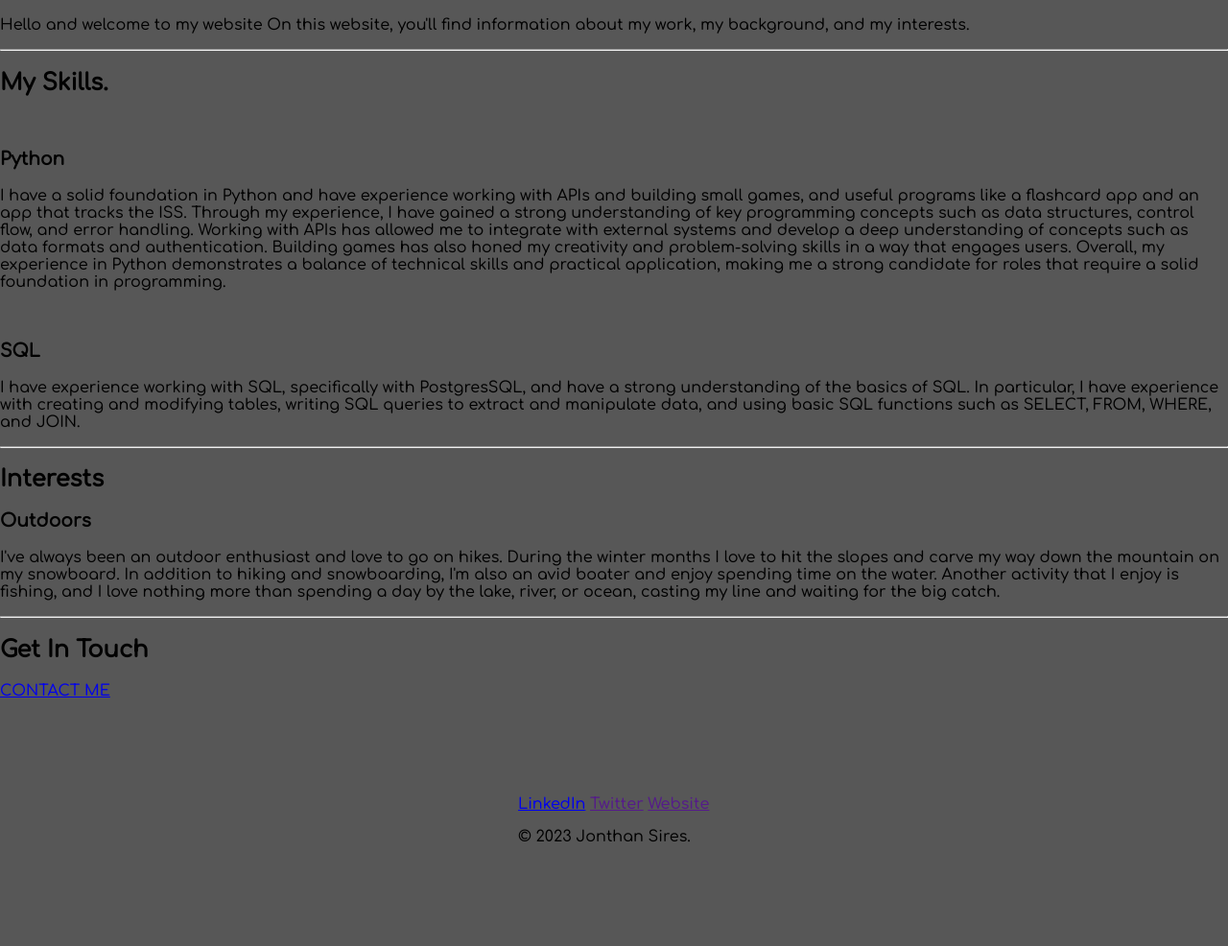
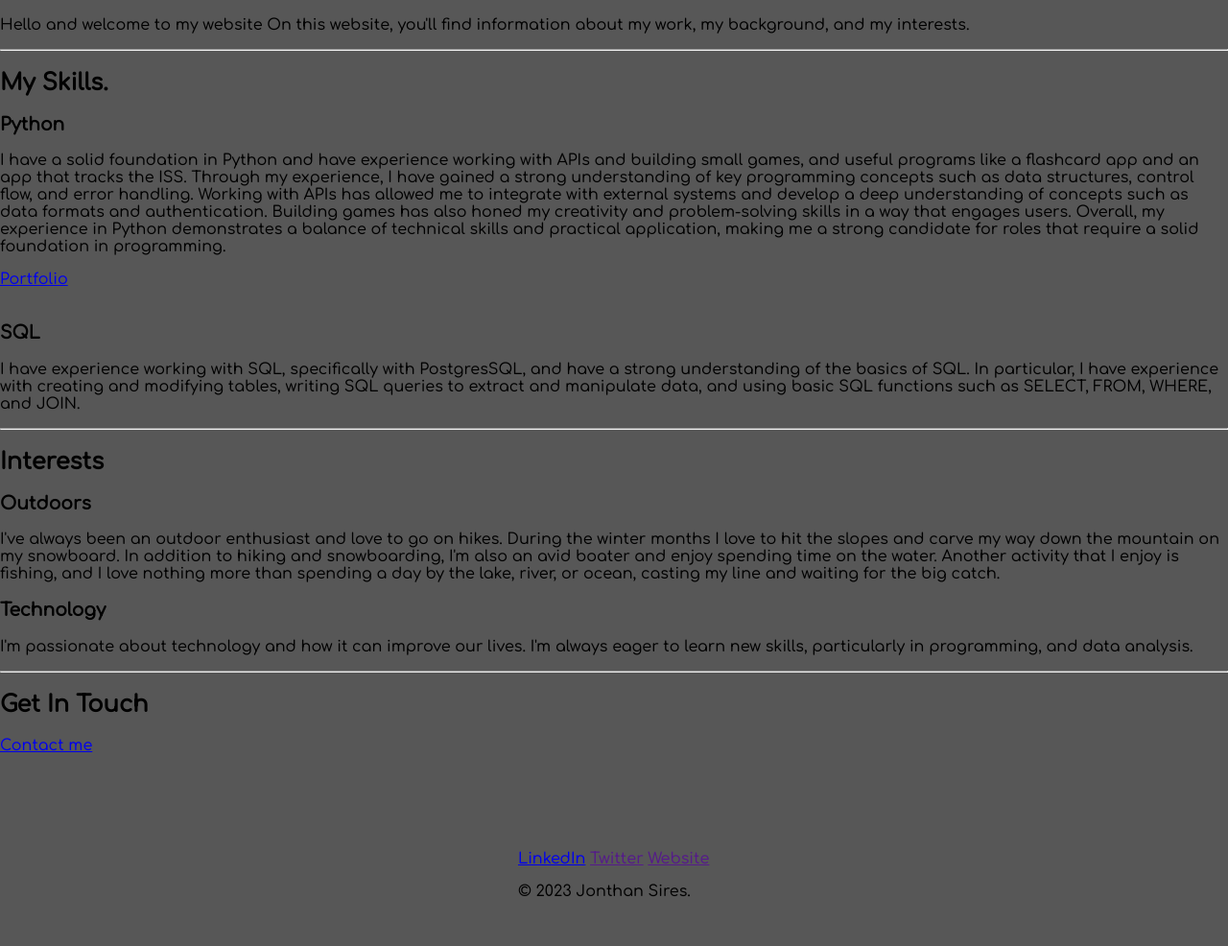
Before and after one commit to Jonathansires/website, a plain HTML site: page index.html in a window 1280 px wide. Shown: the part 568-1554 px from the top of the page at 96% size. Drawn offline with Linux system fonts and the light colour scheme.

Commit message:
Update index.html

```diff
--- a/index.html
+++ b/index.html
@@ -31,15 +31,19 @@
             <hr>
             <div class="skills">
               <h2>My Skills.</h2>
-              <div class="skill-row">
-                <img class="" src="" alt="">
                 <h3>Python</h3>
                 <p>I have a solid foundation in Python and have experience working with APIs and building small games, and useful programs like a flashcard app and an app that tracks the ISS. Through my experience, I have gained a strong understanding of key programming concepts such as data structures, control flow, and error handling. Working with APIs has allowed me to integrate with external systems and develop a deep understanding of concepts such as data formats and authentication. Building games has also honed my creativity and problem-solving skills in a way that engages users. Overall, my experience in Python demonstrates a balance of technical skills and practical application, making me a strong candidate for roles that require a solid foundation in programming.</p>
+                <a class="btn" href="https://github.com/Jonathansires?tab=repositories">Portfolio</a>
               </div>
               <div class="skill-row">
                 <img class="" src="" alt="">
                 <h3>SQL</h3>
-                <p>I have experience working with SQL, specifically with PostgresSQL, and have a strong understanding of the basics of SQL. In particular, I have experience with creating and modifying tables, writing SQL queries to extract and manipulate data, and using basic SQL functions such as SELECT, FROM, WHERE, and JOIN.</p>
+                <p>I have experience working with SQL, specifically with PostgresSQL,
+                  and have a strong understanding of the basics of SQL. In particular,
+                  I have experience with creating and modifying tables, writing SQL queries
+                  to extract and manipulate data, and using basic SQL functions such as SELECT,
+                  FROM, WHERE, and JOIN.</p>
+
               </div>
             </div>
             <hr>
@@ -47,9 +51,12 @@
               <h2>Interests</h2>
               <h3>Outdoors</h3>
               <p>I've always been an outdoor enthusiast and love to go on hikes. During the winter months I love to hit the slopes and carve my way down the mountain on my snowboard. In addition to hiking and snowboarding, I'm also an avid boater and enjoy spending time on the water.  Another activity that I enjoy is fishing, and I love nothing more than spending a day by the lake, river, or ocean, casting my line and waiting for the big catch. </p>
+              <h3>Technology</h3>
+              <p>I'm passionate about technology and how it can improve our lives. I'm always eager to learn new skills, particularly in programming, and data analysis.  </p>
               <hr>
               <h2>Get In Touch</h2>
-              <a class="btn" href="mailto:jonnysires@yahoo.com">CONTACT ME</a>
+              <a class="btn" href="mailto:jonnysires@yahoo.com">Contact me</a>
+
             </div>
           </div>
           <div class="bottom-container">
```
